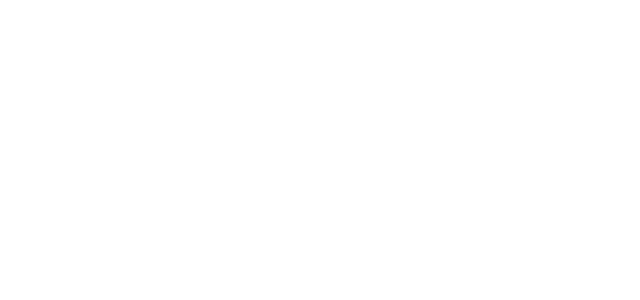
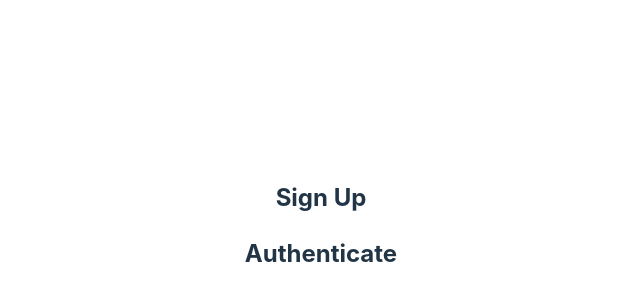
Before and after one commit to rderieux/React_Forms, a React (Vite) app: page / in a window 1280 px wide. Shown: the part 174-474 px from the top of the page, without its empty margins (319-959 px from the left). Built offline with nearby package versions, Linux system fonts and the light colour scheme.

Commit message:
Add the component tags to App, remove the addButton from React boiler plate code

```diff
--- a/src/App.jsx
+++ b/src/App.jsx
@@ -1,10 +1,15 @@
 import { useState } from "react";
 import "./App.css";
+import SignUpForm from "./components/SignUpForm";
+import Authenticate from "./components/Authenticate";
 
 function App() {
-  const [count, setCount] = useState(0);
-
-  return <></>;
+  return (
+    <>
+      <SignUpForm />
+      <Authenticate />
+    </>
+  );
 }
 
 export default App;
--- a/src/components/Authenticate.jsx
+++ b/src/components/Authenticate.jsx
@@ -0,0 +1,3 @@
+export default function Authenticate() {
+  return <h2>Authenticate</h2>;
+}
--- a/src/components/SignUpForm.jsx
+++ b/src/components/SignUpForm.jsx
@@ -0,0 +1,3 @@
+export default function SignUpForm() {
+  return <h2>Sign Up</h2>;
+}
```
